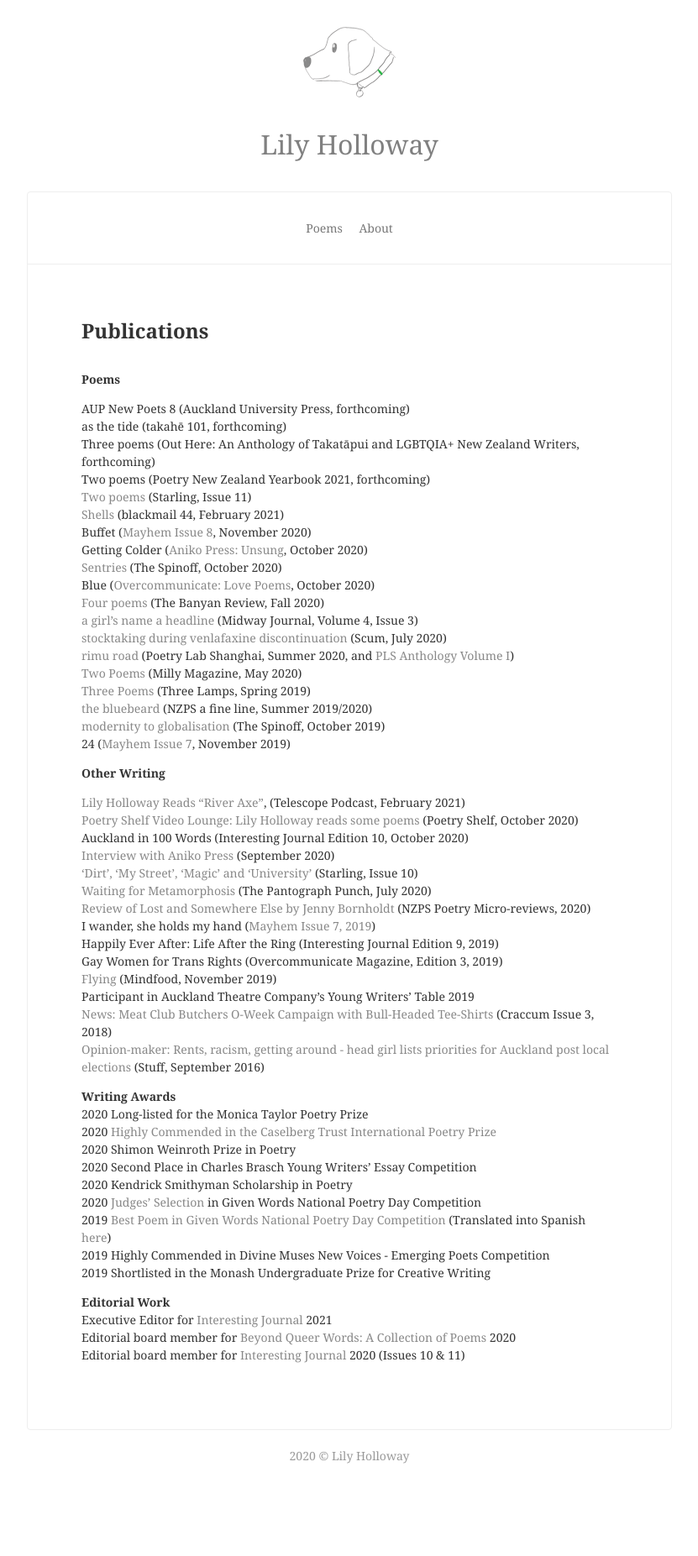
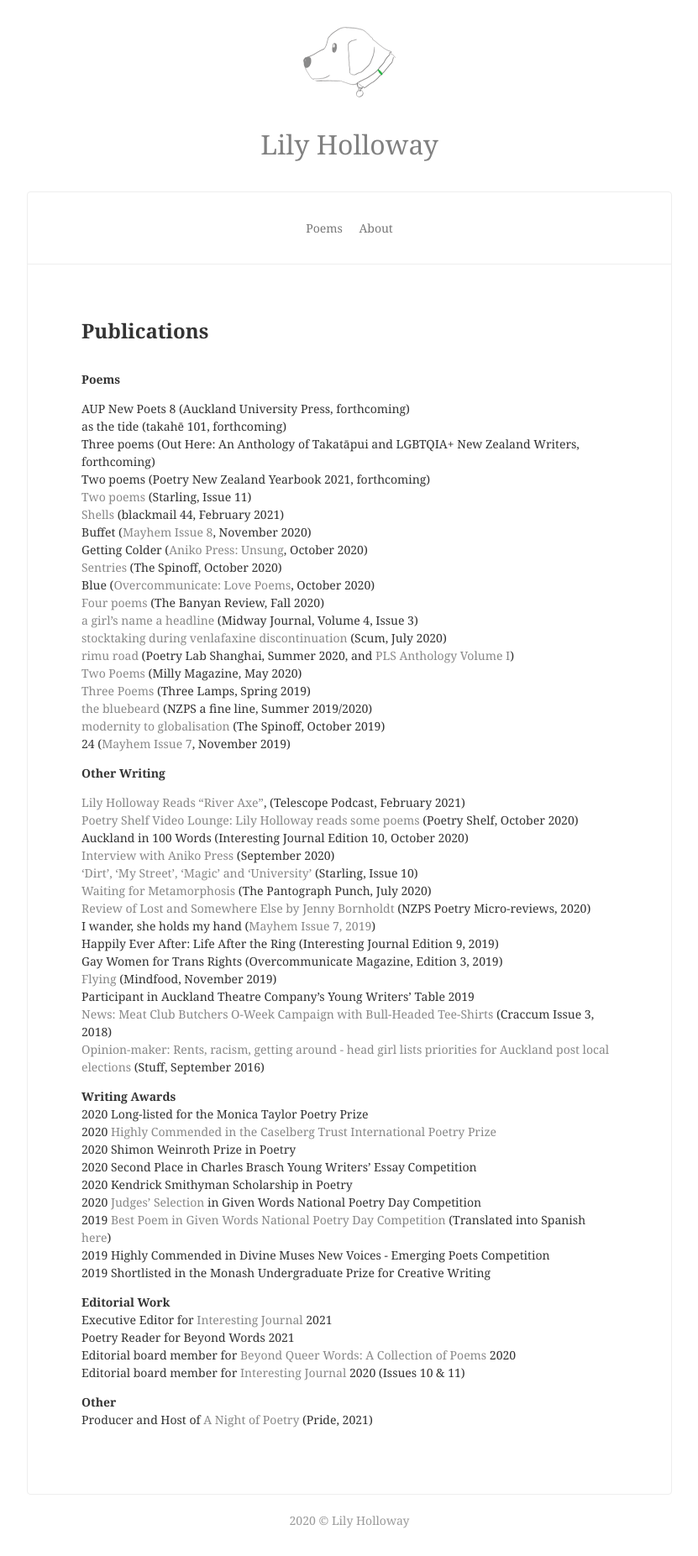
Before and after one commit to lilyholloway/lilyholloway.github.io, a Jekyll site: the page built from cv.md, in a window 1280 px wide. Shown: the whole page at 84% size, without its empty margins (224-1055 px from the left). Built offline with Jekyll 4.4.1, drawn with Linux system fonts in a browser that asks for light colours; nearby versions of some CDN libraries; before the commit the page ends 1776 px from its top, so only the background shows below that.

Commit message:
Update cv.md

```diff
--- a/cv.md
+++ b/cv.md
@@ -56,5 +56,9 @@ Participant in Auckland Theatre Company's Young Writers' Table 2019<br>
 
 <b>Editorial Work</b><br>
 Executive Editor for <a href="https://www.interestingjournal.com/who-we-are">Interesting Journal</a> 2021<br>
+Poetry Reader for Beyond Words 2021<br>
 Editorial board member for <a href="https://www.beyondwordsmag.com/online-store/Beyond-Queer-Words-A-Collection-of-Poems-p218768615">Beyond Queer Words: A Collection of Poems</a> 2020<br>
 Editorial board member for <a href="https://www.interestingjournal.com/who-we-are">Interesting Journal</a> 2020 (Issues 10 & 11)<br>
+
+<b>Other</b><br>
+Producer and Host of <a href="https://aucklandpride.org.nz/a-night-of-poetry/">A Night of Poetry</a> (Pride, 2021)<br>
```
